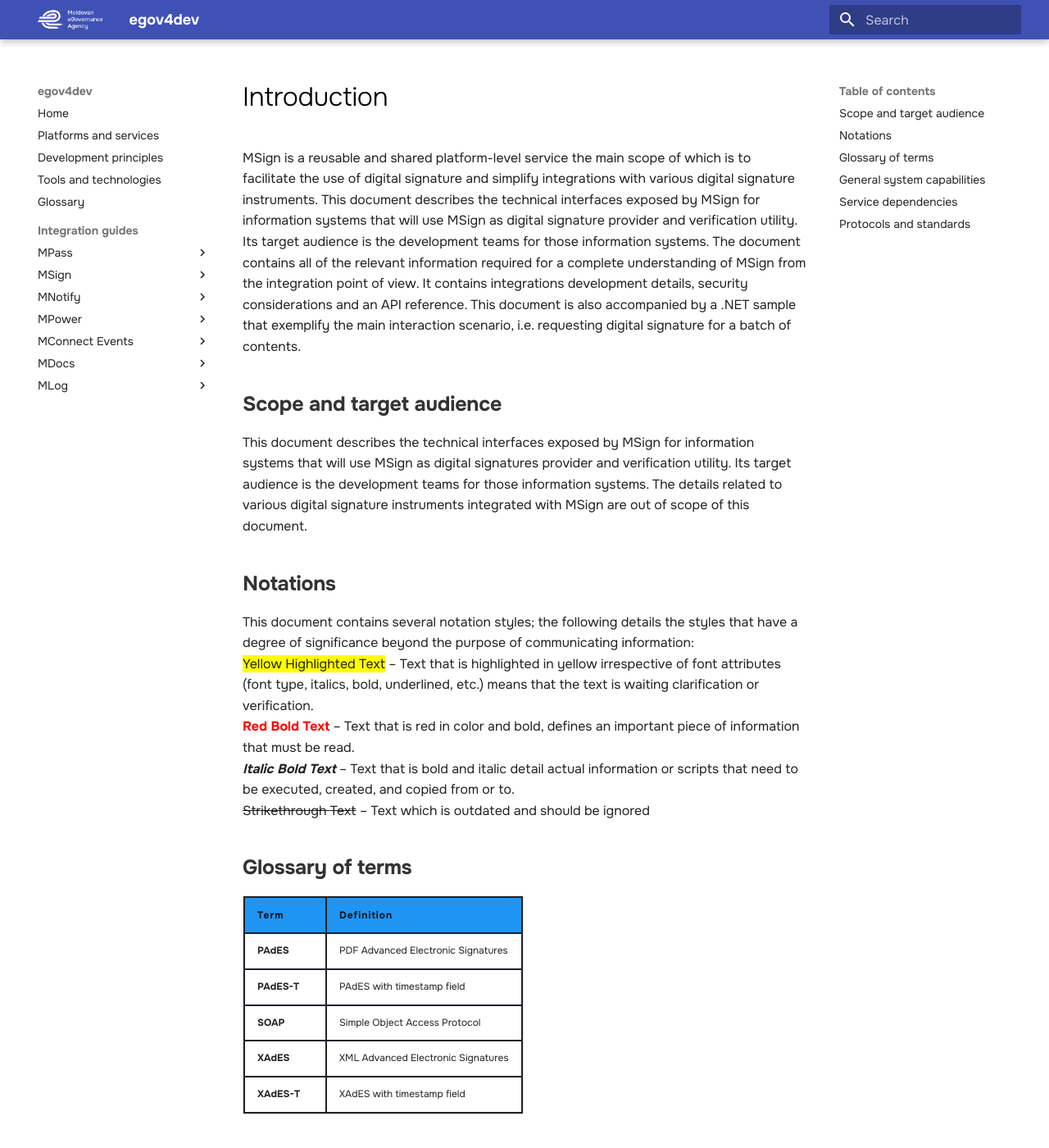
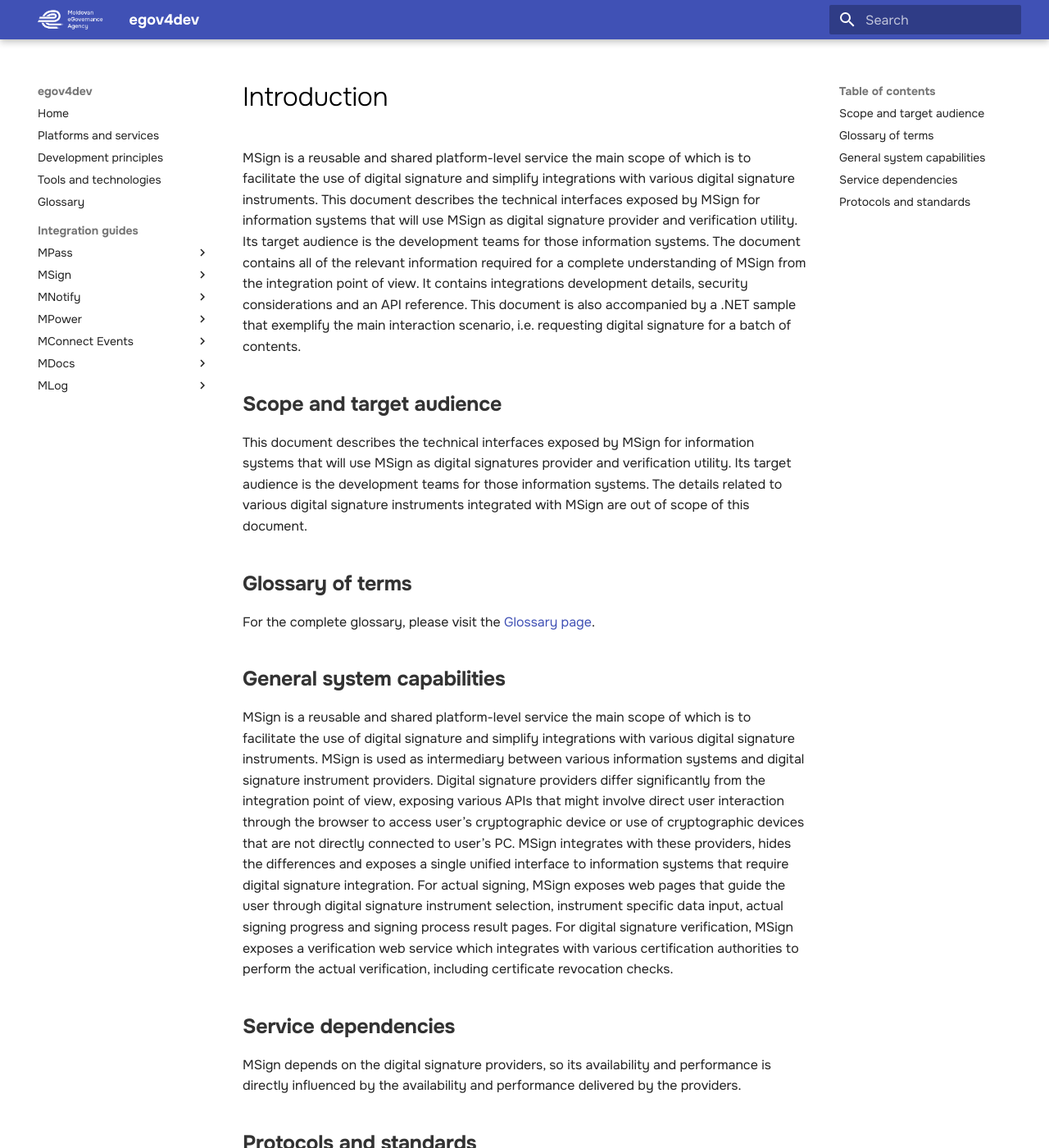
Before and after one commit to egov-moldova/egov4dev, an MkDocs documentation site: the page built from docs/guides/msign/index.md, in a window 1280 px wide and 1400 px high. Shown: the whole window at 82% size. Built offline with MkDocs 1.6.1 and Material for MkDocs 9.7.7, drawn with Linux system fonts in a browser that asks for light colours.

Commit message:
Update index.md

```diff
--- a/docs/guides/msign/index.md
+++ b/docs/guides/msign/index.md
@@ -9,45 +9,9 @@
 This document describes the technical interfaces exposed by MSign for information systems that will use MSign as digital signatures provider and verification utility. Its target audience is the development teams for those information systems.
 The details related to various digital signature instruments integrated with MSign are out of scope of this document.
 
-##**Notations**
-This document contains several notation styles; the following details the styles that have a degree of significance beyond the purpose of communicating information:
-<br><span class="highlight-text-yellow">Yellow Highlighted Text</span> – Text that is highlighted in yellow irrespective of font attributes (font type, italics, bold, underlined, etc.) means that the text is waiting clarification or verification.
-<br><span class="red-bold-text">Red Bold Text</span> – Text that is red in color and bold, defines an important piece of information that must be read.
-<br>***Italic Bold Text*** – Text that is bold and italic detail actual information or scripts that need to be executed, created, and copied from or to.
-<br>~~Strikethrough Text~~ – Text which is outdated and should be ignored
-
 ##**Glossary of terms**
 
-<table>
-    <thead>
-         <tr>
-            <th><strong>Term</strong></th>
-            <th><strong>Definition</strong></th>
-        </tr>
-    </thead>
-    <tbody>
-        <tr>
-            <th><strong>PAdES</strong></th>
-            <td>PDF Advanced Electronic Signatures</td>
-        </tr>
-        <tr>
-            <th><strong>PAdES-T</strong></th>
-            <td>PAdES with timestamp field</td>
-        </tr>
-        <tr>
-            <th><strong>SOAP</strong></th>
-            <td>Simple Object Access Protocol</td>
-        </tr>
-        <tr>
-            <th><strong>XAdES</strong></th>
-            <td>XML Advanced Electronic Signatures</td>
-        </tr>
-        <tr>
-            <th><strong>XAdES-T</strong></th>
-            <td>XAdES with timestamp field</td>
-        </tr>
-    </tbody>
-</table>
+For the complete glossary, please visit the [Glossary page](https://egov-moldova.github.io/egov4dev/glossary/glossary/).
 
 ##**General system capabilities**
 
```
